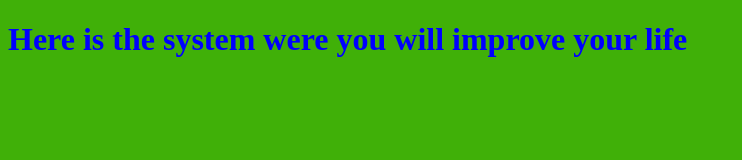
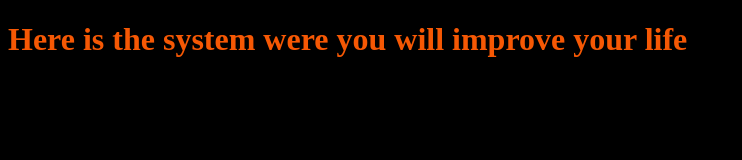
Before and after one commit to AhmedNageh1/life_tracking, a plain HTML site: page index.html in a window 1280 px wide. Shown: the whole page, without its empty margins (0-742 px from the left). Drawn offline with Linux system fonts and the light colour scheme.

Commit message:
changed the meessag

```diff
--- a/style.css
+++ b/style.css
@@ -1,6 +1,6 @@
 h1{
-    color:blue;
+    color:rgb(246, 88, 4);
 }
 body{
-    background-color: rgb(64, 176, 8);
+    background-color: rgb(0, 0, 0);
 }
```
